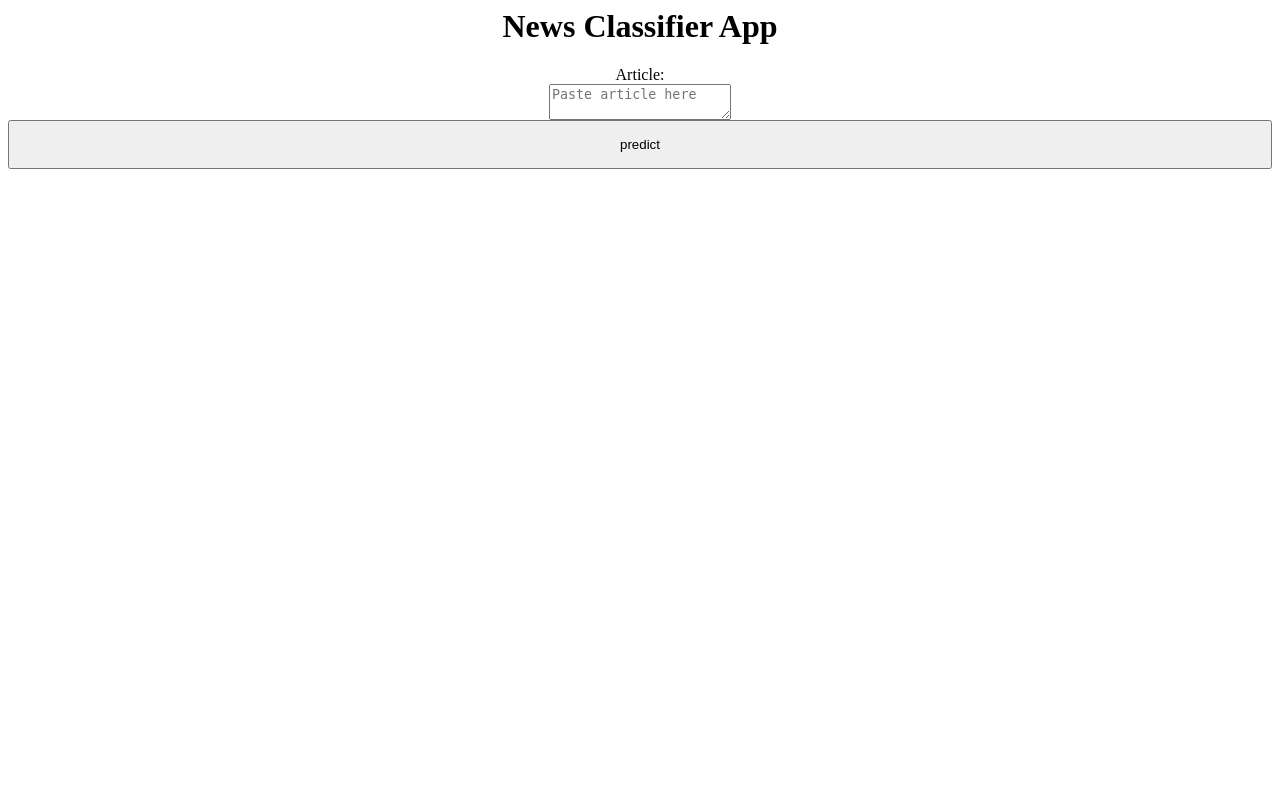
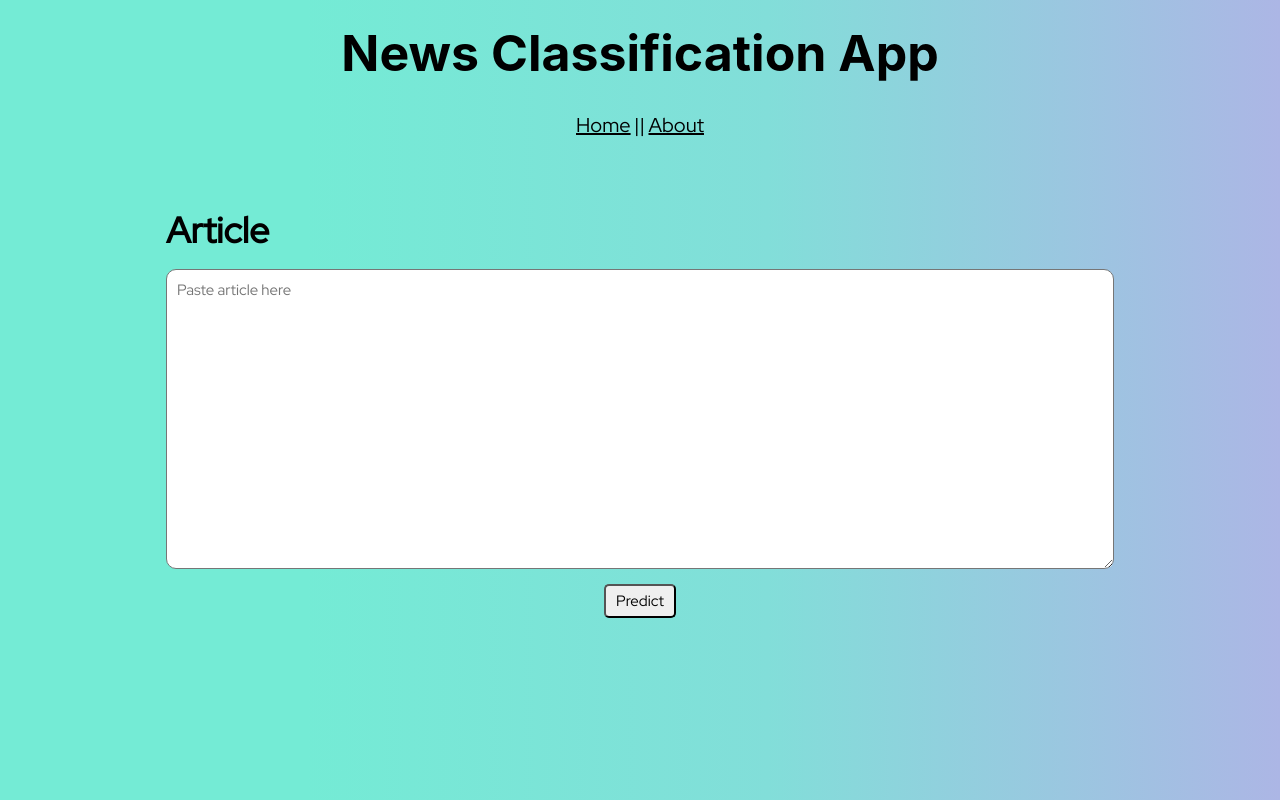
Before and after one commit to maximgeller/news-classifier-app, a Flask app: page / in a window 1280 px wide. Run offline with Flask 2, Linux system fonts and the light colour scheme; parts of the project's set-up code (start-up, migrations or seed data) failed here and were passed over.

Commit message:
worked on styling!

```diff
--- a/main.py
+++ b/main.py
@@ -18,6 +18,10 @@ def load_model():
 def home():
     return render_template("home.html")
 
+@app.route("/about")
+def about():
+    return render_template("about.html")
+
 @app.route("/predict", methods=["POST"])
 def predict():
     cv = pickle.load(open("vectorizer.pickle", 'rb'))
@@ -36,4 +40,4 @@ def predict():
 
 if __name__ == "__main__":
     load_model()
-    app.run(host="0.0.0.0", port="80")
+    app.run(debug=True, host="0.0.0.0", port="80")
--- a/static/css/main.css
+++ b/static/css/main.css
@@ -1,8 +1,87 @@
+html {
+    background: rgb(116,235,213);
+    background: linear-gradient(90deg, rgba(116,235,213,1) 24%, rgba(130,222,217,1) 60%, rgba(172,182,229,1) 100%);
+    font-family: 'Red Hat Display', sans-serif;
+}
 body {
     text-align: center;
+    padding-top: 30px;
 }
 
-input{
-    width: 100%;
-    padding: 15px;
+.nav li {
+    display: inline-flex;
+    padding-block: 10px;
+    justify-content: center;
 }
+
+.nav {
+    padding: 0px;
+    justify-content: center;
+}
+
+#input {
+    height: 300px;
+    width: 75%;
+    margin: 15px 0px;
+    border-radius: 10px;
+    padding: 10px;
+    min-width: 50%;
+    min-height: 200px;
+    max-width: 90%;
+    max-height: 75%;
+}
+
+#input:focus {
+    outline: none;
+}
+
+#submit_button {
+    width: fit-content;
+    border-radius: 5px;
+    font-family: 'Red Hat Display', sans-serif;
+    padding: 5px 10px;
+    font-size: 15px;
+
+}
+
+#submit_button:hover {
+    cursor: pointer;
+    opacity: 0.8;
+}
+
+#submit_button:focus {
+    outline: none;
+}
+
+#header {
+    font-family: -apple-system, BlinkMacSystemFont, 'Segoe UI', Roboto, Oxygen, Ubuntu, Cantarell, 'Open Sans', 'Helvetica Neue', sans-serif;
+    font-size: 50px;
+    line-height: 30px;
+}
+#home, #about, #pipe {
+    text-transform: none;
+    color: black;
+    font-size: 20px;
+}
+
+#home:hover, #about:hover {
+    opacity: 0.5;
+}
+
+#title {
+    text-align: left;
+    padding-left: 12.5%;
+    font-size: 36px;
+    font-weight: 700;
+
+}
+
+textarea {
+    font-family: 'Red Hat Display', sans-serif;
+    font-size: 15px;
+}
+
+::placeholder {
+    font-family: 'Red Hat Display', sans-serif;
+    font-size: 15px;
+}
--- a/templates/home.html
+++ b/templates/home.html
@@ -7,11 +7,16 @@
     </head>
 
     <body>
-        <h1>News Classifier App</h1>
-        <label for="article">Article:</label><br>
+        {% extends "template.html" %}
+        {% block content %}
+        <br><br>
+        <div id="title">
+            <label for="article">Article</label><br>
+        </div>
         <form method="POST" action="{{ url_for('predict')}}">
-        <textarea name="article" placeholder="Paste article here"></textarea>
-        <input type="submit" class="btn-info" value="predict">
-        <form>
+        <textarea id="input" name="article" placeholder="Paste article here"></textarea> <br>
+        <input id="submit_button" type="submit" class="btn" value="Predict">
+        </form>
+        {% endblock %}
     </body>
 </html>
--- /dev/null
+++ b/templates/template.html
@@ -0,0 +1,25 @@
+<html>
+    <head>
+        <meta charset='UTF-8'/>
+        <meta name="viewport" content="width=device-width, initial-scale=1.0">
+        <title>Template</title>
+        <link rel="stylesheet" href="{{ url_for('static',  filename='css/main.css') }}">
+        <link href="https://fonts.googleapis.com/css2?family=Red+Hat+Display:wght@400&display=swap" rel="stylesheet">
+    </head>
+    <body>
+        <header>
+            <div class="container">
+                <h1 id="header">News Classification App</h1>
+                <ul class="nav">
+                    <li><a id="home" href="{{ url_for('home') }}">Home</a></li>
+                    <li id="pipe">||</li>
+                    <li><a id="about" href="{{ url_for('about') }}">About</a></li>
+                </ul>
+            </div>
+        </header>
+
+        {% block content %}
+        {% endblock %}
+
+    </body>
+</html>
```
Also changed, not shown: templates/about.html (added, +15 -0 lines).
